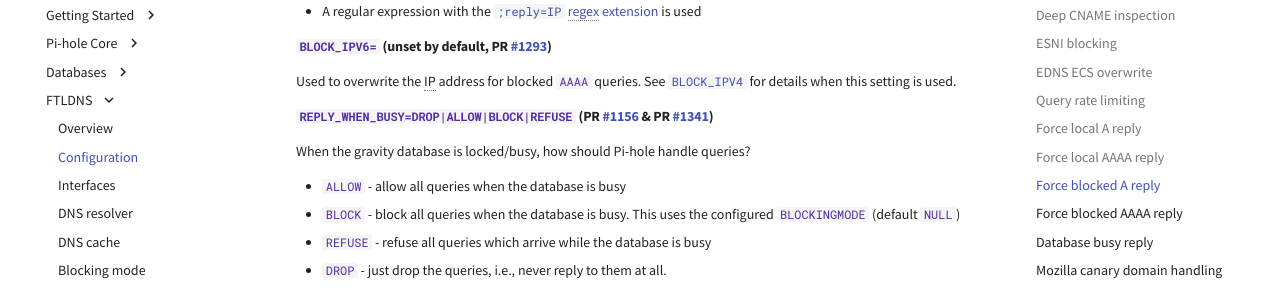
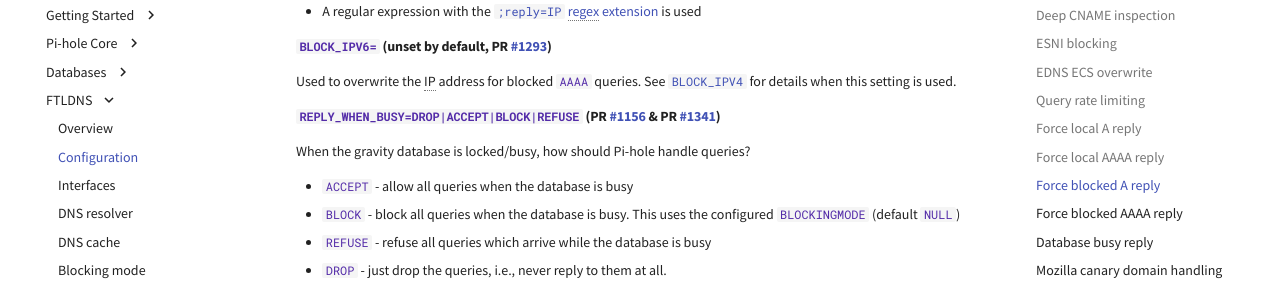
Before and after one commit to pi-hole/docs, an MkDocs documentation site: the page built from docs/ftldns/configfile.md, in a window 1280 px wide and 900 px high, scrolled down 1628 px. Shown: the part 151-441 px from the top of the window. Built offline with MkDocs 1.6.1 and Material for MkDocs 9.7.7, drawn with Linux system fonts in a browser that asks for light colours; comment, search, counter and statistics services are not loaded.

Commit message:
Update configuration option ALLOW > ACCEPT
Signed-off-by: Marc <marc@deyan7.de>

```diff
--- a/docs/ftldns/configfile.md
+++ b/docs/ftldns/configfile.md
@@ -67,11 +67,11 @@
 
 Used to overwrite the IP address for blocked `AAAA` queries. See [`BLOCK_IPV4`](#block_ipv4) for details when this setting is used.
 
-#### `REPLY_WHEN_BUSY=DROP|ALLOW|BLOCK|REFUSE` (PR [#1156](https://github.com/pi-hole/FTL/pull/1156) & PR [#1341](https://github.com/pi-hole/FTL/pull/1341)) {#reply_when_busy data-toc-label='Database busy reply'}
+#### `REPLY_WHEN_BUSY=DROP|ACCEPT|BLOCK|REFUSE` (PR [#1156](https://github.com/pi-hole/FTL/pull/1156) & PR [#1341](https://github.com/pi-hole/FTL/pull/1341)) {#reply_when_busy data-toc-label='Database busy reply'}
 
 When the gravity database is locked/busy, how should Pi-hole handle queries?
 
-- `ALLOW` - allow all queries when the database is busy
+- `ACCEPT` - allow all queries when the database is busy
 - `BLOCK` - block all queries when the database is busy. This uses the configured `BLOCKINGMODE` (default `NULL`)
 - `REFUSE` - refuse all queries which arrive while the database is busy
 - `DROP` - just drop the queries, i.e., never reply to them at all.
```
